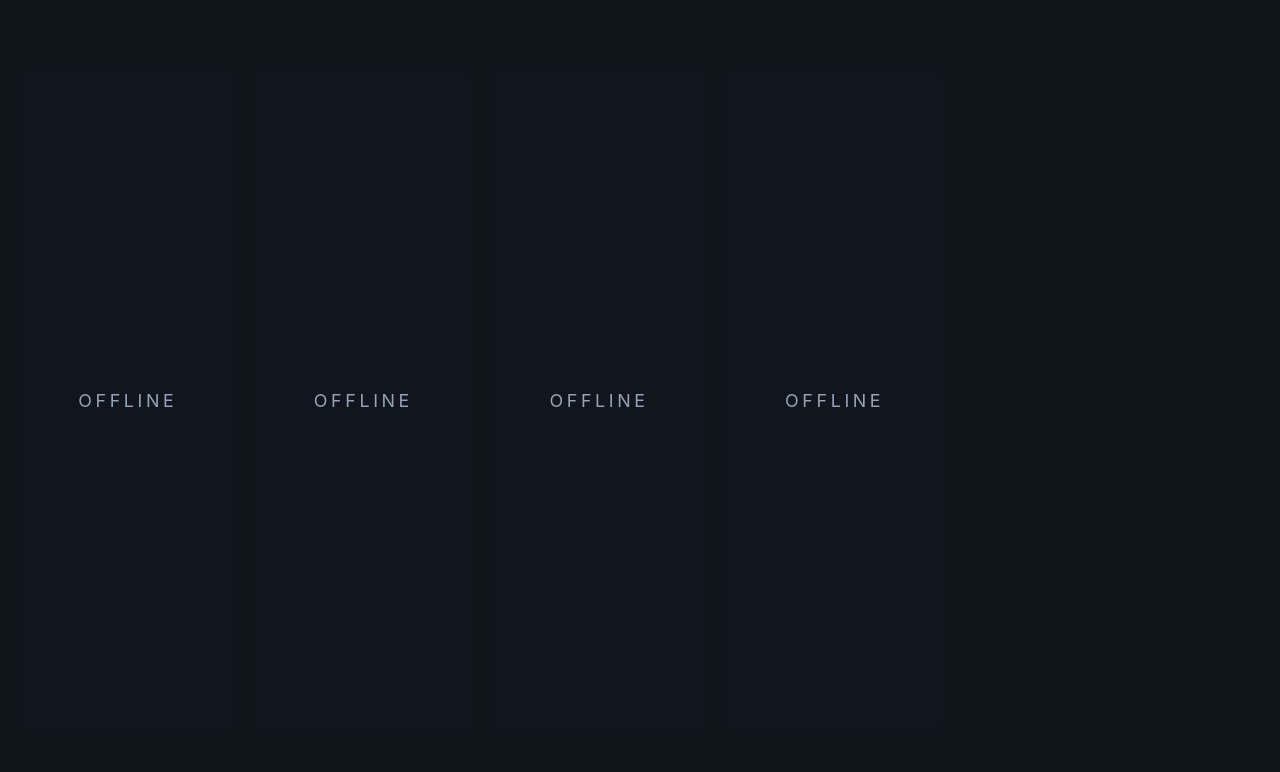
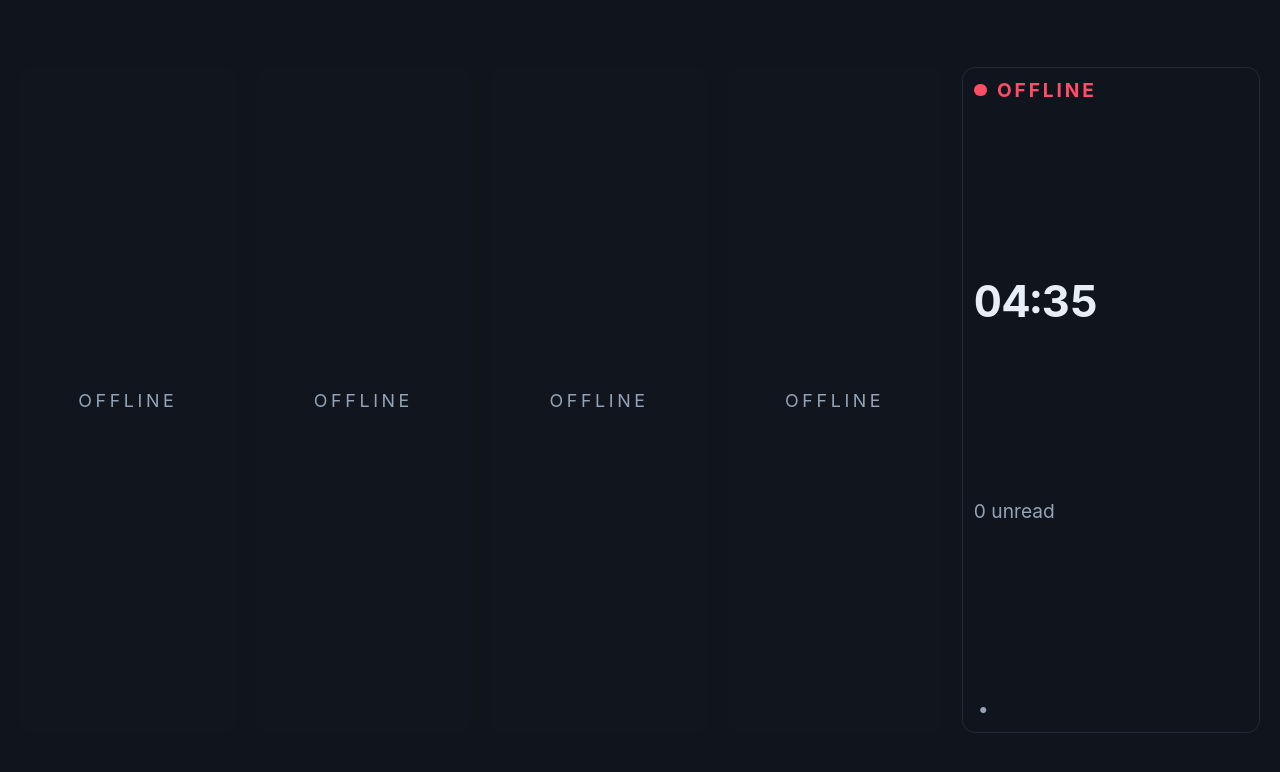
Before and after one commit to arittr/dealerboard, a website with bundled scripts: page app/index.html in a window 1280 px wide. Built offline with nearby package versions, Linux system fonts and the light colour scheme.

Commit message:
feat(app): rail with health, clock, unread, pager

```diff
--- a/app/src/main.ts
+++ b/app/src/main.ts
@@ -6,8 +6,9 @@
  */
 
 import { type LayoutResult, reduceLayout, STRIP_GEOMETRY } from "../../src/plugin/layout";
-import type { SessionSnapshotV2 } from "../../src/protocol";
+import type { SessionSnapshotV2, SnapshotView } from "../../src/protocol";
 import { readSnapshot } from "./bridge";
+import { renderRail } from "./rail";
 import { reduceSnapshotRead } from "./snapshot-view";
 import { renderTiles } from "./tiles";
 
@@ -16,6 +17,10 @@ const SETTINGS_KEY = "agent-strip.layout.v1";
 
 let lastGood: SessionSnapshotV2 | null = null;
 let renderedSignature = "";
+let currentView: SnapshotView | null = null;
+let lastReadMtimeMs: number | null = null;
+let currentPage = 0;
+let currentPageCount = 1;
 
 const loadStoredSettings = (): unknown => {
   try {
@@ -33,10 +38,51 @@ const persistSettings = (settings: unknown): void => {
   }
 };
 
+/**
+ * Grid-visible unread: the projection admits only active or unread rows, and
+ * unread is stamped exactly when a turn settles to idle or error, so an
+ * on-grid idle/error tile is an unread result. A session re-prompted back to
+ * working while still unread is not counted (prompts never mark read).
+ */
+const unreadCount = (view: SnapshotView): number =>
+  view.snapshot.sessions.filter((session) => session.status === "idle" || session.status === "error").length;
+
+const jumpToPage = (page: number): void => {
+  if (currentView === null) {
+    return;
+  }
+  applyLayout(
+    reduceLayout(currentView, { schemaVersion: 1, overflowLatched: true, currentPage: page }, STRIP_GEOMETRY),
+  );
+  // renderRailNow is declared below; referenced here only at click time.
+  renderRailNow();
+};
+
+const renderRailNow = (): void => {
+  const root = document.querySelector<HTMLElement>("#rail");
+  if (root === null || currentView === null) {
+    return;
+  }
+  renderRail(
+    root,
+    {
+      degraded: currentView.degraded,
+      heartbeatAgeMs: lastReadMtimeMs === null ? null : Date.now() - lastReadMtimeMs,
+      unreadCount: unreadCount(currentView),
+      page: currentPage + 1,
+      pageCount: currentPageCount,
+      now: new Date(),
+    },
+    { onJumpToPage: jumpToPage },
+  );
+};
+
 const applyLayout = (layout: LayoutResult): void => {
   if (layout.dirty) {
     persistSettings(layout.settings);
   }
+  currentPage = layout.settings.currentPage;
+  currentPageCount = layout.pageCount;
   const signature = JSON.stringify(layout.keys);
   const root = document.querySelector<HTMLElement>("#tiles");
   if (root !== null && signature !== renderedSignature) {
@@ -49,6 +95,8 @@ const poll = async (): Promise<void> => {
   const payload = await readSnapshot().catch(() => null);
   const reduction = reduceSnapshotRead(payload, lastGood, Date.now());
   lastGood = reduction.lastGood;
+  currentView = reduction.view;
+  lastReadMtimeMs = payload?.mtimeMs ?? null;
   applyLayout(reduceLayout(reduction.view, loadStoredSettings(), STRIP_GEOMETRY));
 };
 
@@ -57,6 +105,7 @@ const start = (): void => {
   setInterval(() => {
     void poll();
   }, POLL_MS);
+  setInterval(renderRailNow, 1000);
 };
 
 start();
--- /dev/null
+++ b/app/src/rail.ts
@@ -0,0 +1,68 @@
+/**
+ * The strip's fixed right rail: daemon health (with heartbeat age), clock,
+ * unread count, and page dots. Rebuilt wholesale on each render — the rail is
+ * small and has no CSS animations to disturb.
+ */
+
+export type RailModel = {
+  degraded: boolean;
+  /** Age of the snapshot file's mtime; null when no read has succeeded. */
+  heartbeatAgeMs: number | null;
+  unreadCount: number;
+  /** 1-based current page. */
+  page: number;
+  pageCount: number;
+  now: Date;
+};
+
+export type RailActions = {
+  /** Jump to a 0-based page; the layout reducer validates and clamps it. */
+  onJumpToPage: (page: number) => void;
+};
+
+const pad2 = (value: number): string => String(value).padStart(2, "0");
+
+const healthSection = (model: RailModel): HTMLElement => {
+  const section = document.createElement("section");
+  section.className = "rail-health";
+  const dot = document.createElement("span");
+  dot.className = model.degraded ? "dot bad" : "dot ok";
+  section.append(dot);
+  const text = document.createElement("span");
+  if (model.degraded) {
+    text.className = "offline-text";
+    text.textContent = "OFFLINE";
+  } else {
+    const ageSeconds = model.heartbeatAgeMs === null ? null : Math.max(0, Math.round(model.heartbeatAgeMs / 1000));
+    text.textContent = ageSeconds === null ? "daemon ok" : `daemon ok · ${ageSeconds}s ago`;
+  }
+  section.append(text);
+  return section;
+};
+
+const pagerSection = (model: RailModel, actions: RailActions): HTMLElement => {
+  const section = document.createElement("section");
+  section.className = "rail-pager";
+  for (let page = 1; page <= model.pageCount; page += 1) {
+    const button = document.createElement("button");
+    button.type = "button";
+    button.className = page === model.page ? "page-dot current" : "page-dot";
+    button.textContent = "●";
+    const target = page - 1;
+    button.addEventListener("click", () => actions.onJumpToPage(target));
+    section.append(button);
+  }
+  return section;
+};
+
+export const renderRail = (root: HTMLElement, model: RailModel, actions: RailActions): void => {
+  const clock = document.createElement("section");
+  clock.className = "rail-clock";
+  clock.textContent = `${pad2(model.now.getHours())}:${pad2(model.now.getMinutes())}`;
+
+  const unread = document.createElement("section");
+  unread.className = model.unreadCount > 0 ? "rail-unread active" : "rail-unread";
+  unread.textContent = model.unreadCount === 1 ? "1 unread" : `${model.unreadCount} unread`;
+
+  root.replaceChildren(healthSection(model), clock, unread, pagerSection(model, actions));
+};
--- a/app/styles.css
+++ b/app/styles.css
@@ -186,3 +186,67 @@ body {
   font-size: 1.4vw;
   letter-spacing: 0.2em;
 }
+
+#rail {
+  display: flex;
+  flex-direction: column;
+  justify-content: space-between;
+  gap: 2vh;
+  background: #10141c;
+  border: 1px solid #232b38;
+  border-radius: 1vw;
+  padding: 3.5%;
+  color: #94a3b8;
+  font-size: 1.5vw;
+}
+
+.rail-health {
+  display: flex;
+  align-items: center;
+  gap: 0.8vw;
+}
+.dot {
+  width: 1vw;
+  height: 1vw;
+  border-radius: 50%;
+}
+.dot.ok {
+  background: #4ade80;
+}
+.dot.bad {
+  background: #ff4d67;
+}
+.offline-text {
+  color: #ff4d67;
+  font-weight: 700;
+  letter-spacing: 0.15em;
+}
+
+.rail-clock {
+  color: #e8eef7;
+  font-size: 3.4vw;
+  font-weight: 650;
+  font-variant-numeric: tabular-nums;
+}
+
+.rail-unread.active {
+  color: #ffb020;
+  font-weight: 600;
+}
+
+.rail-pager {
+  display: flex;
+  gap: 0.6vw;
+}
+.page-dot {
+  appearance: none;
+  border: none;
+  background: none;
+  padding: 0.4vw;
+  color: #2a3342;
+  font-size: 1.1vw;
+  cursor: pointer;
+}
+.page-dot.current {
+  color: #94a3b8;
+}
```
